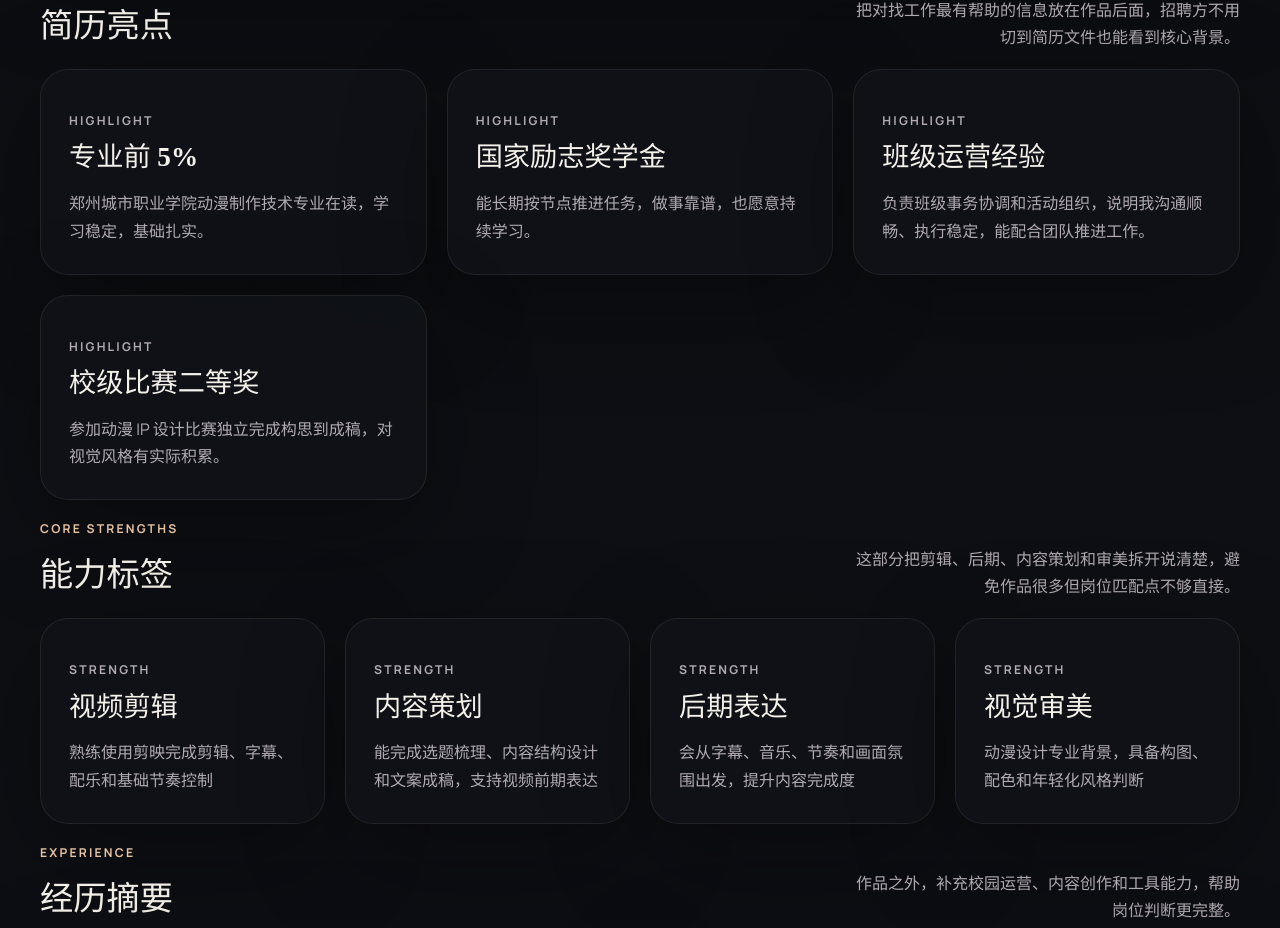
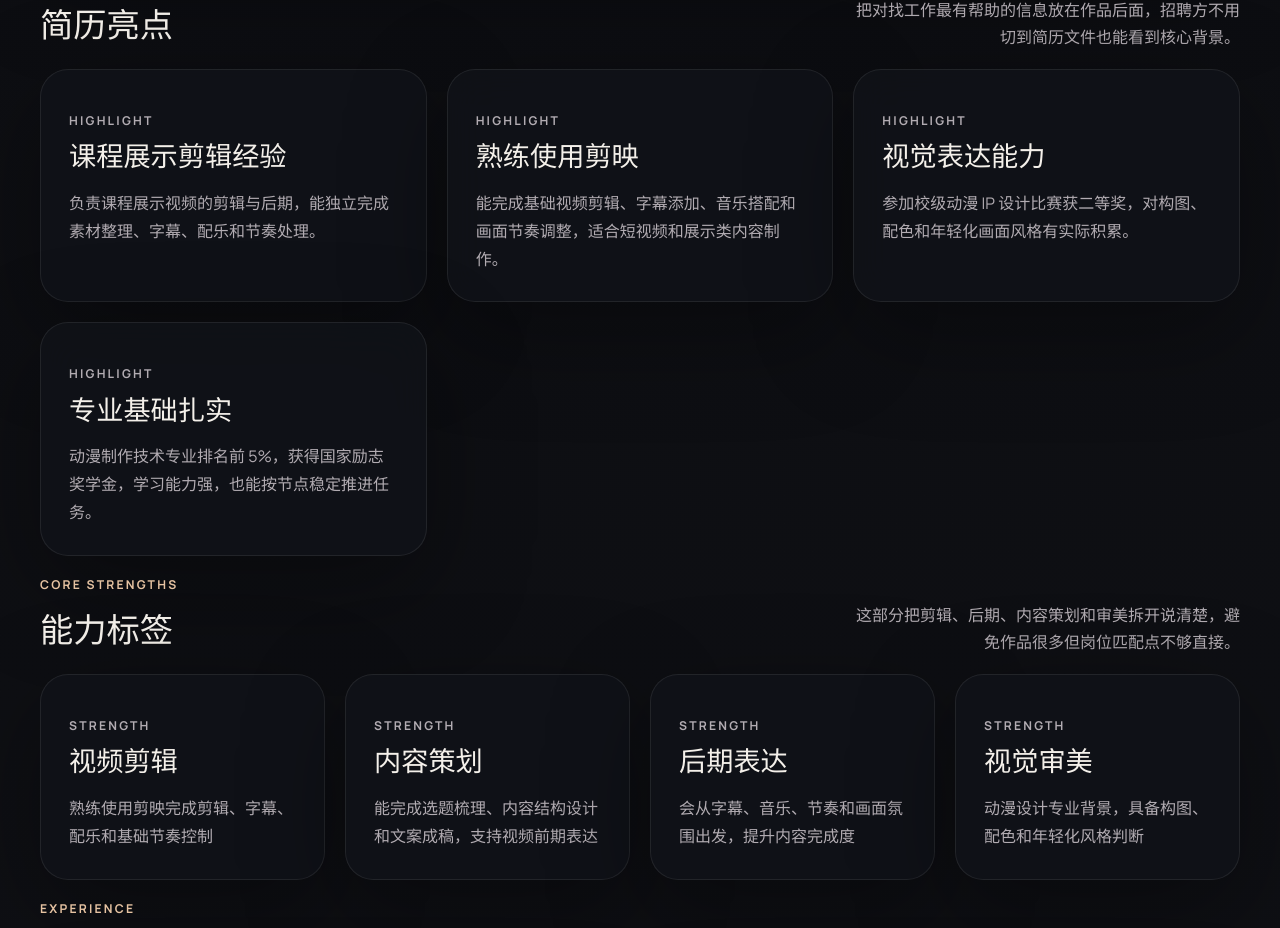
Before and after one commit to potaly/videocut, a React (Vite) app: page / in a window 1280 px wide. Shown: the part 2193-3121 px from the top of the page. Built offline with nearby package versions, Linux system fonts and the light colour scheme.

Commit message:
Refine highlight cards for editing jobs

```diff
--- a/src/data/portfolio.ts
+++ b/src/data/portfolio.ts
@@ -32,20 +32,20 @@ export const portfolioData: PortfolioData = {
   ],
   highlights: [
     {
-      title: '专业前 5%',
-      description: '郑州城市职业学院动漫制作技术专业在读，学习稳定，基础扎实。',
+      title: '课程展示剪辑经验',
+      description: '负责课程展示视频的剪辑与后期，能独立完成素材整理、字幕、配乐和节奏处理。',
     },
     {
-      title: '国家励志奖学金',
-      description: '能长期按节点推进任务，做事靠谱，也愿意持续学习。',
+      title: '熟练使用剪映',
+      description: '能完成基础视频剪辑、字幕添加、音乐搭配和画面节奏调整，适合短视频和展示类内容制作。',
     },
     {
-      title: '班级运营经验',
-      description: '负责班级事务协调和活动组织，说明我沟通顺畅、执行稳定，能配合团队推进工作。',
+      title: '视觉表达能力',
+      description: '参加校级动漫 IP 设计比赛获二等奖，对构图、配色和年轻化画面风格有实际积累。',
     },
     {
-      title: '校级比赛二等奖',
-      description: '参加动漫 IP 设计比赛独立完成构思到成稿，对视觉风格有实际积累。',
+      title: '专业基础扎实',
+      description: '动漫制作技术专业排名前 5%，获得国家励志奖学金，学习能力强，也能按节点稳定推进任务。',
     },
   ],
   resumeSections: [
```
